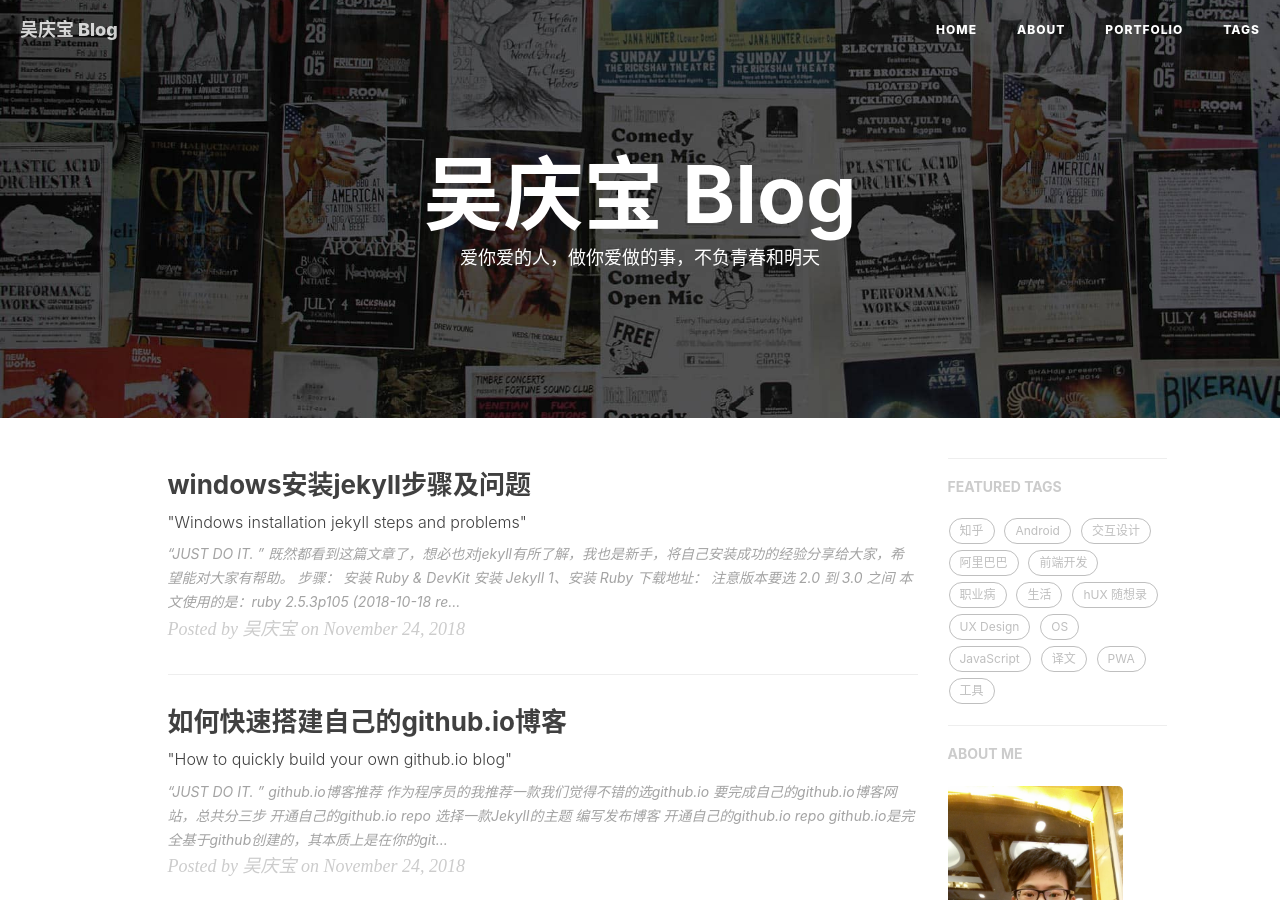
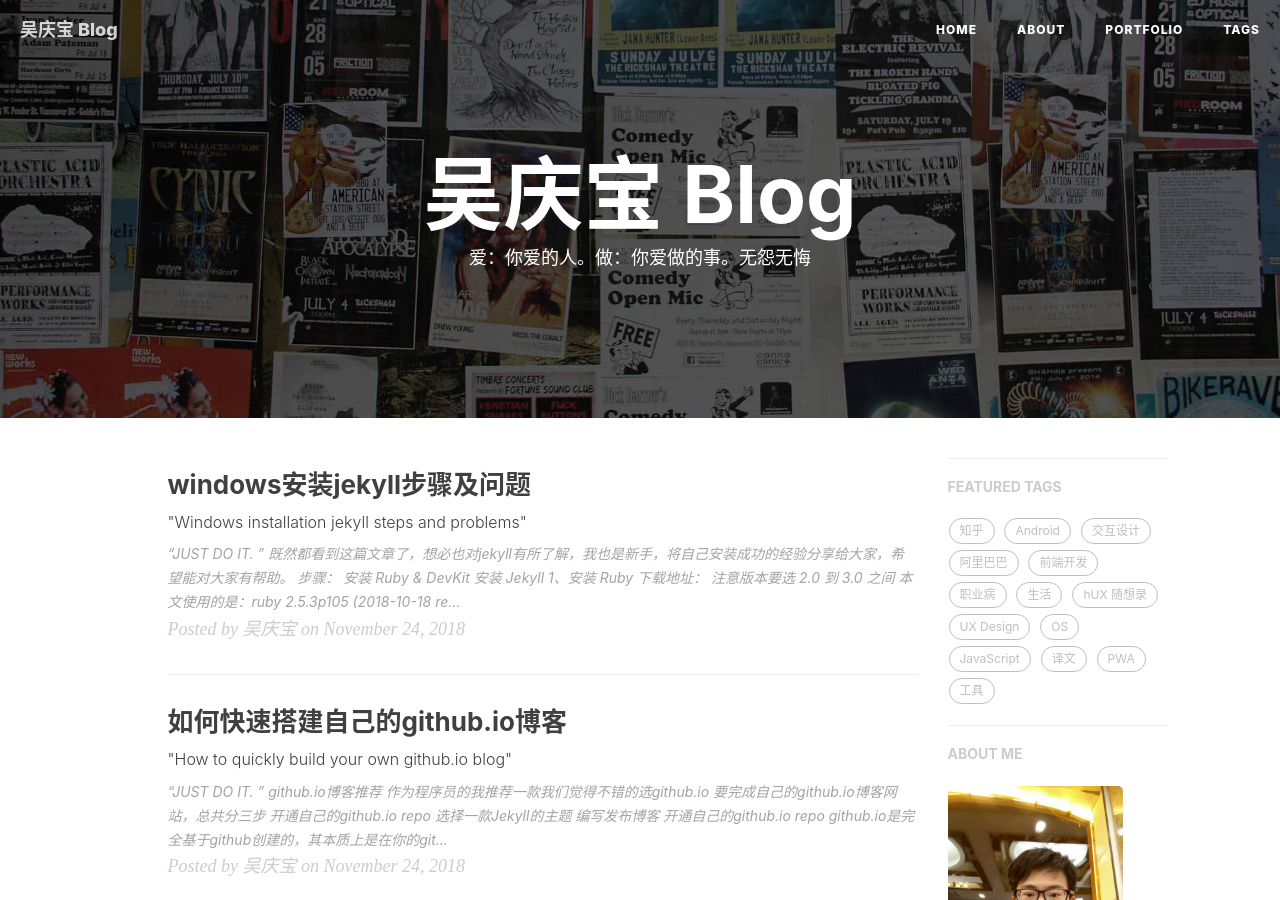
Before and after one commit to wuxiumu/wuxiumu.github.io, a Jekyll site: the page built from index.html, in a window 1280 px wide and 900 px high. Built offline with Jekyll 4.4.1, drawn with Linux system fonts in a browser that asks for light colours; nearby versions of some CDN libraries; the list of posts is cut into pages by our own code; comment, search, counter and statistics services are not loaded.

Commit message:
小修改

```diff
--- a/index.html
+++ b/index.html
@@ -1,6 +1,6 @@
 ---
 layout: page
-description: "爱你爱的人，做你爱做的事，不负青春和明天"
+description: "爱：你爱的人。做：你爱做的事。无怨无悔"
 ---
 
 {% for post in paginator.posts %}
```
